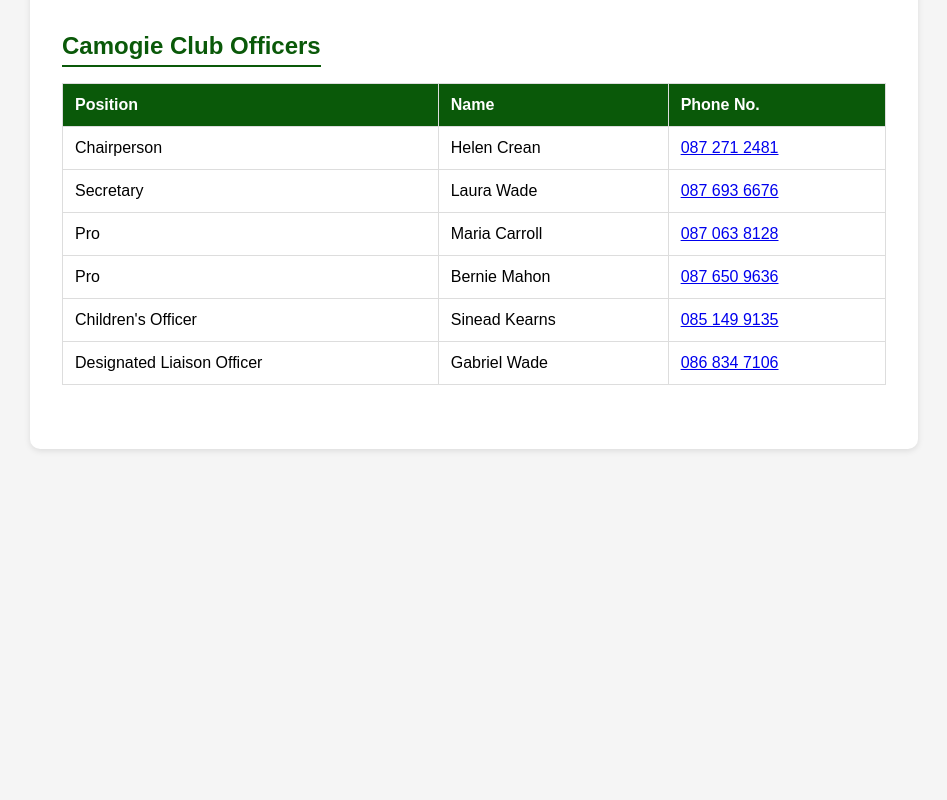
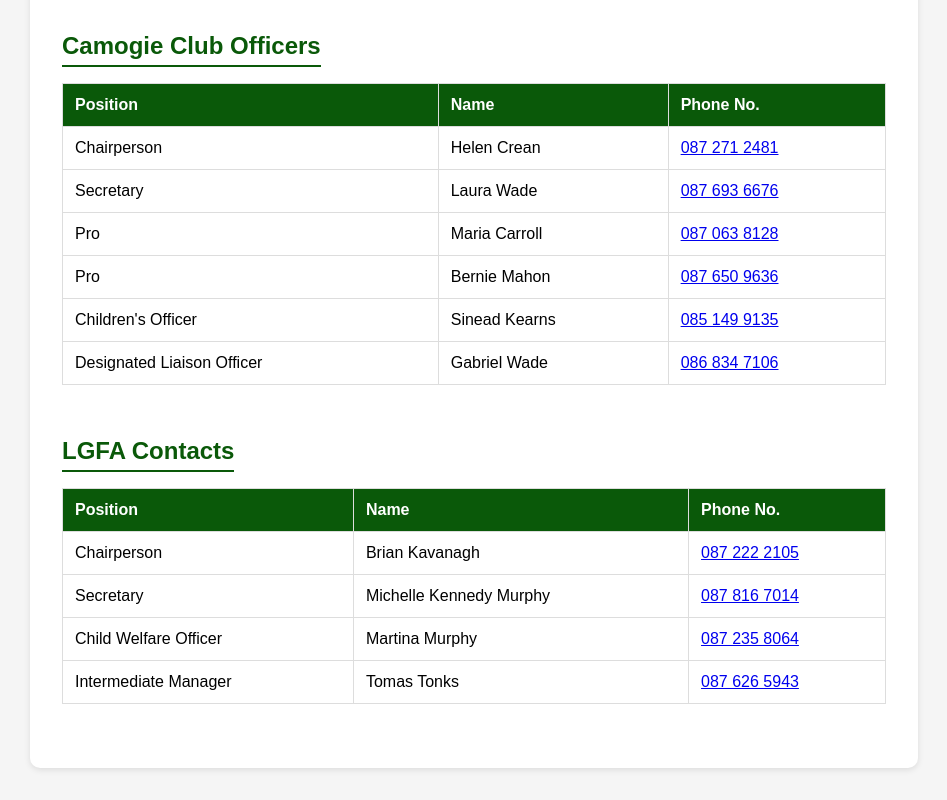
Before and after one commit to derryman/HWHBunclodyWebsite, a plain HTML site: page contact.html in a window 1280 px wide. Shown: the part 1191-1991 px from the top of the page, without its empty margins (330-1277 px from the left). Before the commit the page ends 1672 px from the top, so only its background shows below. Drawn offline with Linux system fonts and the light colour scheme.

Commit message:
adding contacts for lgfa

```diff
--- a/contact.html
+++ b/contact.html
@@ -262,6 +262,35 @@
           <td><a href="tel:0868347106">086 834 7106</a></td>
         </tr>
       </table>
+
+      <h2>LGFA Contacts</h2>
+      <table>
+        <tr>
+          <th>Position</th>
+          <th>Name</th>
+          <th>Phone No.</th>
+        </tr>
+        <tr>
+          <td>Chairperson</td>
+          <td>Brian Kavanagh</td>
+          <td><a href="tel:+353872222105">087 222 2105</a></td>
+        </tr>
+        <tr>
+          <td>Secretary</td>
+          <td>Michelle Kennedy Murphy</td>
+          <td><a href="tel:+353878167014">087 816 7014</a></td>
+        </tr>
+        <tr>
+          <td>Child Welfare Officer</td>
+          <td>Martina Murphy</td>
+          <td><a href="tel:+353872358064">087 235 8064</a></td>
+        </tr>
+        <tr>
+          <td>Intermediate Manager</td>
+          <td>Tomas Tonks</td>
+          <td><a href="tel:+353876265943">087 626 5943</a></td>
+        </tr>
+      </table>
     </main>
   </div>
 
--- a/styles.css
+++ b/styles.css
@@ -705,7 +705,19 @@ html {
 }
 
 .patronage-text .contact-list li {
-    margin-bottom: 6px;
+  margin-bottom: 6px;
+}
+
+.patronage-text .contact-list a {
+  color: #0a5909;
+  text-decoration: none;
+  font-weight: bold;
+  transition: color 0.3s ease;
+}
+
+.patronage-text .contact-list a:hover {
+  color: #0d6b0c;
+  text-decoration: underline;
 }
 
 /* Video Section */
```
Also changed, not shown: ClubDev.html (+8 -8 lines).
